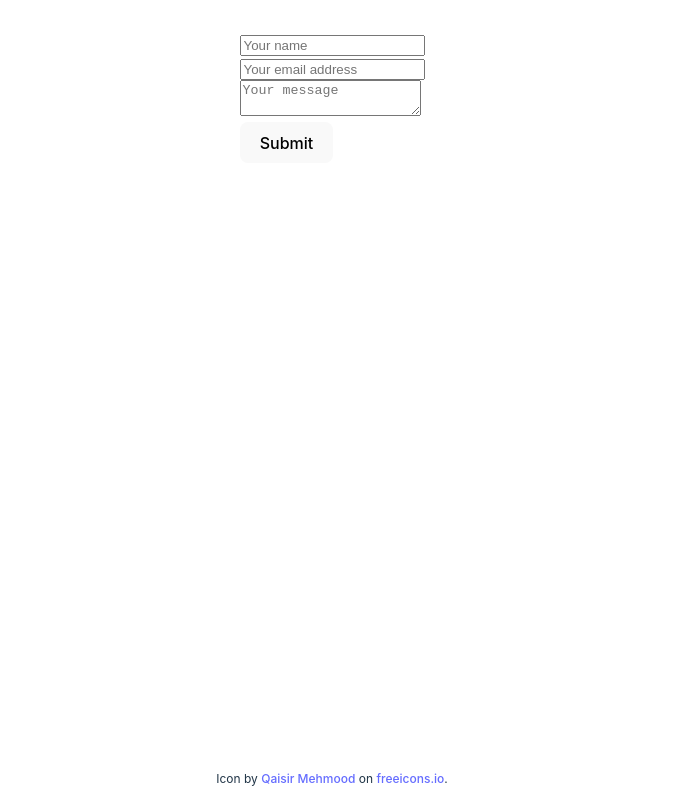
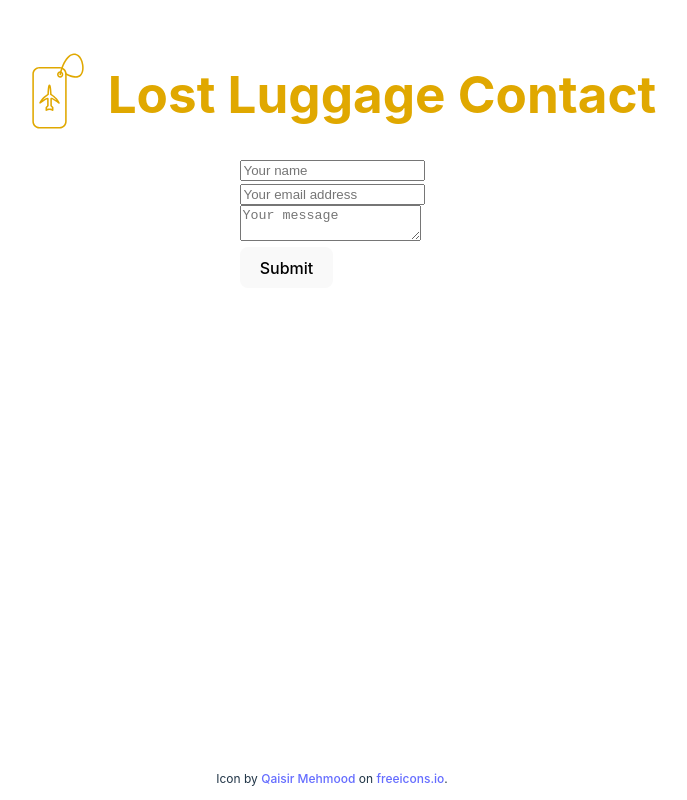
Before and after one commit to WatCodeDatCode/lost-contact, a Vue app: page / in a window 1280 px wide. Shown: the whole page, without its empty margins (308-995 px from the left). Built offline with nearby package versions, Linux system fonts and the light colour scheme.

Commit message:
add MainHeader, move logos, add alias

```diff
--- a/package.json
+++ b/package.json
@@ -19,6 +19,7 @@
     "vue": "^3.3.4"
   },
   "devDependencies": {
+    "@types/node": "^20.4.8",
     "@typescript-eslint/eslint-plugin": "^6.2.1",
     "@typescript-eslint/parser": "^6.2.1",
     "@vitejs/plugin-vue": "^4.2.3",
--- a/src/App.vue
+++ b/src/App.vue
@@ -1,9 +1,11 @@
 <script setup lang="ts">
-import ContactForm from "./components/ContactForm.vue";
-import MainFooter from "./components/MainFooter.vue";
+import ContactForm from "@/components/ContactForm.vue";
+import MainHeader from "@/components/MainHeader.vue";
+import MainFooter from "@/components/MainFooter.vue";
 </script>
 
 <template>
+  <MainHeader />
   <div class="page-content">
     <ContactForm />
   </div>
--- /dev/null
+++ b/src/components/MainHeader.vue
@@ -0,0 +1,25 @@
+<script setup lang="ts">
+import logoSrc from "@/assets/logo.svg";
+</script>
+
+<template>
+  <header>
+    <div class="logo-container">
+      <img :src="logoSrc" alt="" />
+    </div>
+    <h1>Lost Luggage Contact</h1>
+  </header>
+</template>
+
+<style lang="sass" scoped>
+header
+    display: flex
+    align-items: center
+
+    .logo-container
+        width: 100px
+        height: auto
+
+        img
+            width: 100%
+</style>
--- a/src/style.sass
+++ b/src/style.sass
@@ -1,3 +1,5 @@
+$primaryColor: #e0a800
+
 :root
   font-family: Inter, system-ui, Avenir, Helvetica, Arial, sans-serif
   line-height: 1.5
@@ -13,6 +15,7 @@
 
 *
   box-sizing: border-box
+
 a
   font-weight: 500
   color: #646cff
@@ -33,6 +36,9 @@ body
 h1
   font-size: 3.2em
   line-height: 1.1
+
+h1, h2, h3, h4, h5, h6
+  color: $primaryColor
 
 button
   border-radius: 8px
@@ -62,10 +68,9 @@ button
   margin: 0 auto
   padding: 2rem
   padding-bottom: 0
-  justify-content: center
-  align-items: center
   display: flex
   flex-direction: column
+  align-items: center
 
 .page-content
   flex: 1 0 auto
--- a/tsconfig.json
+++ b/tsconfig.json
@@ -18,7 +18,11 @@
     "strict": true,
     "noUnusedLocals": true,
     "noUnusedParameters": true,
-    "noFallthroughCasesInSwitch": true
+    "noFallthroughCasesInSwitch": true,
+    "baseUrl": ".",
+    "paths": {
+      "@/*": ["./src/*", "./dist/*"]
+    }
   },
   "include": ["src/**/*.ts", "src/**/*.d.ts", "src/**/*.tsx", "src/**/*.vue"],
   "references": [{ "path": "./tsconfig.node.json" }]
--- a/vite.config.ts
+++ b/vite.config.ts
@@ -1,7 +1,12 @@
 import { defineConfig } from "vite";
 import vue from "@vitejs/plugin-vue";
+import path from "path";
 
-// https://vitejs.dev/config/
 export default defineConfig({
-  plugins: [vue()]
+  plugins: [vue()],
+  resolve: {
+    alias: {
+      "@": path.resolve(__dirname, "./src")
+    }
+  }
 });
```
Also changed, not shown: src/assets/logo.svg (renamed from public/logo.svg), 1 other file (tests, documents, lock files or other folders).
